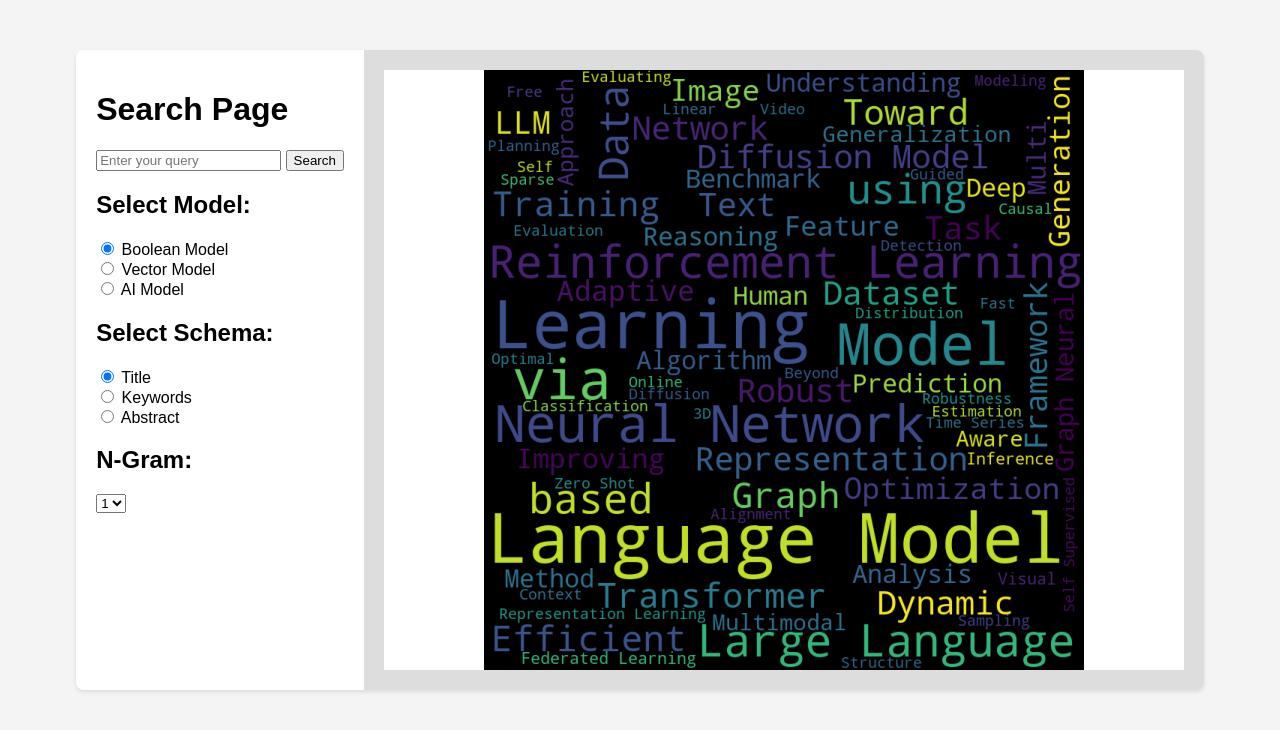
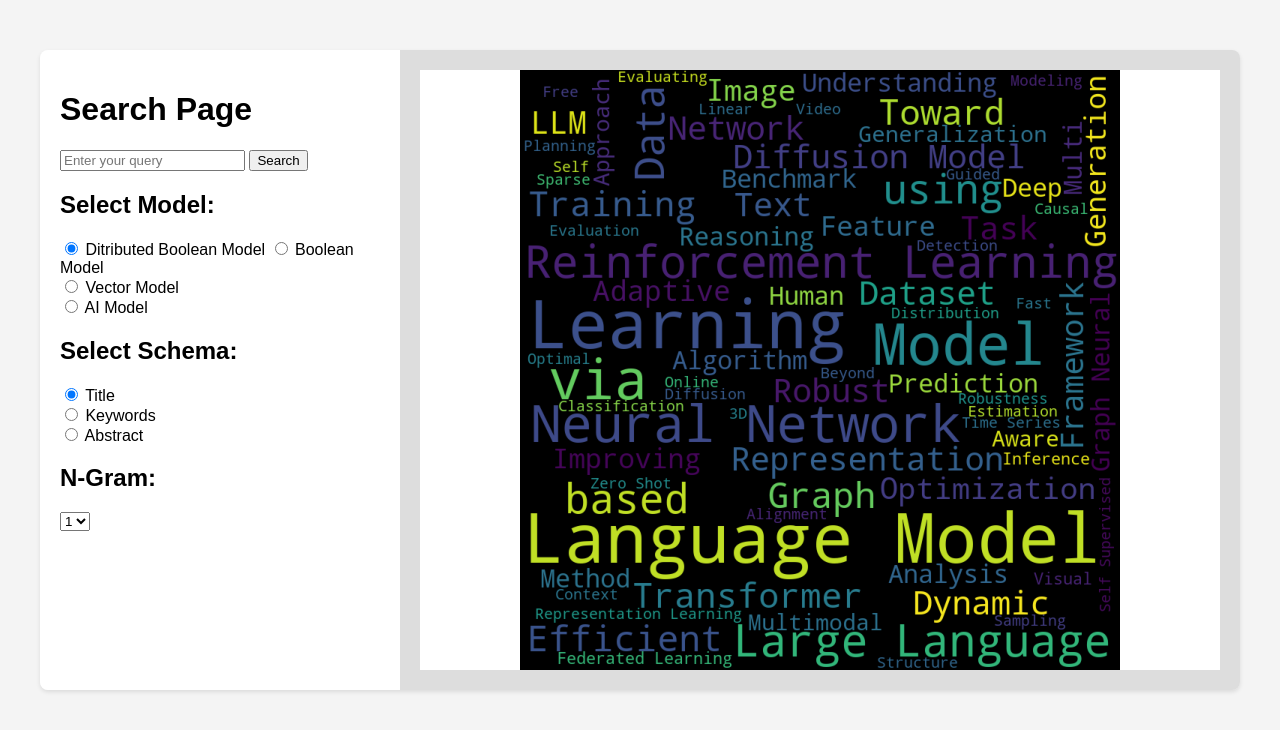
Before and after one commit to LizhengMathAi/information-retrieval-system, a Flask app: page / in a window 1280 px wide. Shown: the top 730 px of the page. Run offline with Flask 3, Linux system fonts and the light colour scheme; parts of the project's set-up code (start-up, migrations or seed data) failed here and were passed over.

Commit message:
Add files via upload

```diff
--- a/templates/index.html
+++ b/templates/index.html
@@ -51,7 +51,11 @@
             <button type="submit">Search</button>
             <h2>Select Model:</h2>
             <label>
-                <input type="radio" id="boolean_model" name="model" value="boolean_model" checked>
+                <input type="radio" id="dist_boolean_model" name="model" value="dist_boolean_model" checked>
+                Ditributed Boolean Model
+            </label>
+            <label>
+                <input type="radio" id="boolean_model" name="model" value="boolean_model">
                 Boolean Model
             </label>
             <br>
```
